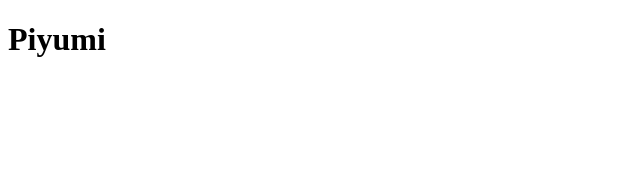
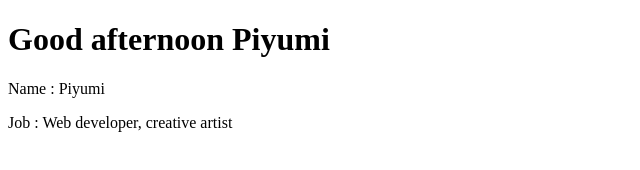
Before and after one commit to Oshandi/VueTutorial, a plain HTML site: page index.html in a window 1280 px wide. Shown: the whole page, without its empty margins (0-640 px from the left). Drawn offline with nearby package versions, Linux system fonts and the light colour scheme.

Commit message:
vue instances, methods

```diff
--- a/index.html
+++ b/index.html
@@ -10,7 +10,9 @@
   <body>
 
     <div id="app">
-      <h1>{{ name }}</h1>
+      <h1>{{ greet('afternoon') }}</h1>
+      <p>Name : {{ name }}</p>
+      <p>Job : {{ job }}</p>
     </div>
 
   <script src="/js/app.js"></script>
--- a/js/app.js
+++ b/js/app.js
@@ -1,6 +1,12 @@
 new Vue({
   el: '#app',
   data: {
-    name: 'Piyumi'
+    name: 'Piyumi',
+    job: 'Web developer, creative artist'
+  },
+  methods: {
+    greet: function(time){
+      return 'Good ' + time + ' ' + this.name;
+    }
   }
-})
+});
```
